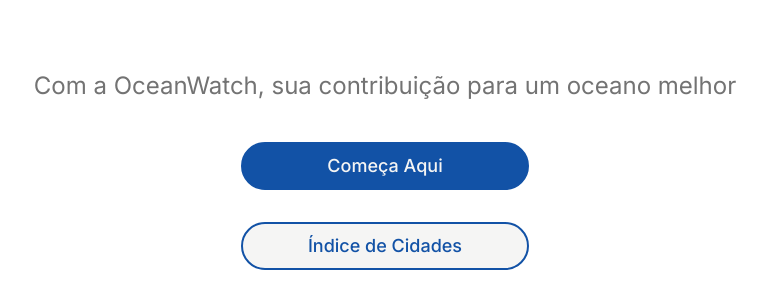
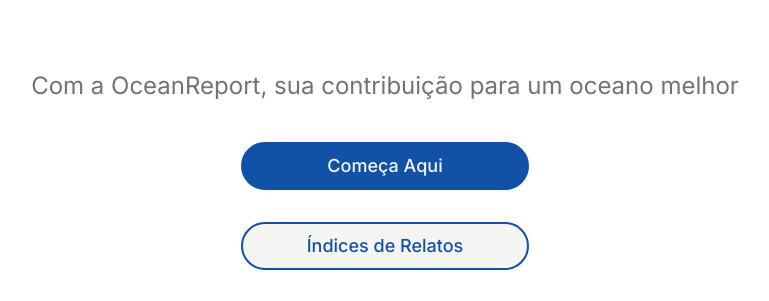
Before and after one commit to lucasgomesoficial/ocean-report, a React (Vite) app in the folder web/: page / in a window 1280 px wide. Shown: the part 496-797 px from the top of the page, without its empty margins (255-1024 px from the left). Built offline with nearby package versions, Linux system fonts and the light colour scheme.

Commit message:
Alinhamento components
Alinhamento components

```diff
--- a/web/index.html
+++ b/web/index.html
@@ -8,7 +8,7 @@
   <link href="https://fonts.googleapis.com/css2?family=Inter:wght@400;500;600;700&display=swap" rel="stylesheet">
   <link rel="icon" type="image/svg+xml" href="ocean-watch.svg" />
   <meta name="viewport" content="width=device-width, initial-scale=1.0" />
-  <title>OceanWatch</title>
+  <title>OceanReport</title>
 </head>
 
 <body>
--- a/web/package.json
+++ b/web/package.json
@@ -12,6 +12,7 @@
   "dependencies": {
     "@radix-ui/react-dialog": "^1.0.5",
     "@radix-ui/react-slot": "^1.0.2",
+    "axios": "^1.7.2",
     "class-variance-authority": "^0.7.0",
     "clsx": "^2.1.1",
     "lucide-react": "^0.383.0",
--- a/web/src/pages/home/components/content.jsx
+++ b/web/src/pages/home/components/content.jsx
@@ -13,7 +13,7 @@
     <>
       <div className=" flex py-10 justify-center">
         <h2 className="text-neutral-500 text-2xl font-semi-bold">
-          Com a OceanWatch, sua contribuição para um oceano melhor
+          Com a OceanReport, sua contribuição para um oceano melhor
         </h2>
       </div>
       <div className=" px-96 justify-center gap-40">
--- a/web/src/pages/home/components/indice.jsx
+++ b/web/src/pages/home/components/indice.jsx
@@ -22,12 +22,12 @@
     return (
         <Drawer>
             <DrawerTrigger asChild>
-                <Button variant="outline" className="w-72 h-12 bg-secondary rounded-3xl border-2 border-primary "><span className="text-lg text-primary font-semi-bold">Índice de Cidades</span></Button>
+                <Button variant="outline" className="w-72 h-12 bg-secondary rounded-3xl border-2 border-primary "><span className="text-lg text-primary font-semi-bold">Índices de Relatos</span></Button>
             </DrawerTrigger>
             <DrawerContent>
-                <div className="mx-auto w-full max-w-4xl">
+                    <div className="mx-auto w-full max-w-2xl">
                         <DrawerHeader>
-                        <DrawerTitle className="ml-28">Contrubuições por Cidade</DrawerTitle>
+                            <DrawerTitle className="text-center">Índices de Relatos por Cidade</DrawerTitle>
                         </DrawerHeader>
                         <div className="p-4 pb-0">
                             <div className="flex items-center justify-center space-x-2">
@@ -36,7 +36,7 @@
                         </div>
                         <DrawerFooter>
                             <DrawerClose asChild>
-                            <div className="flex mx-48">
+                                <div className="flex mx-56">
                                     <Button variant="outline" className="w-72 h-12 bg-primary rounded-3xl border-2 border-primary hover:bg-primary"><span className="text-lg text-secondary font-semi-bold">Fechar</span>
                                     </Button>
                                 </div>
--- a/web/src/pages/home/components/table.jsx
+++ b/web/src/pages/home/components/table.jsx
@@ -1,4 +1,4 @@
-import { Button } from "../../../components/ui/button"
+import axios from 'axios'
 import {
     Table,
     TableBody,
@@ -28,18 +28,16 @@
 
 export function TableList() {
     return (
-        <Table className="w-[50%] ml-28">
+        <Table className="w-[60%] ml-28">
             <TableHeader>
                 <TableRow>
-                    <TableHead className="text-center">DATA</TableHead>
-                    <TableHead className="text-center">CIDADE</TableHead>
+                    <TableHead className="text-center">ESTADO</TableHead>
                     <TableHead className="text-center">REPORTS</TableHead>
                 </TableRow>
             </TableHeader>
             <TableBody>
                 {res.map((date) => (
                     <TableRow key={date.date}>
-                        <TableCell className="text-center">{date.date}</TableCell>
                         <TableCell className="text-center">{date.cidade}</TableCell>
                         <TableCell className="text-center">{date.reports}</TableCell>
                     </TableRow>
```
Also changed, not shown: web/services/api.js (added, +7 -0 lines), 1 other file (tests, documents, lock files or other folders). Lines whose indentation alone changed are shown as unchanged.
